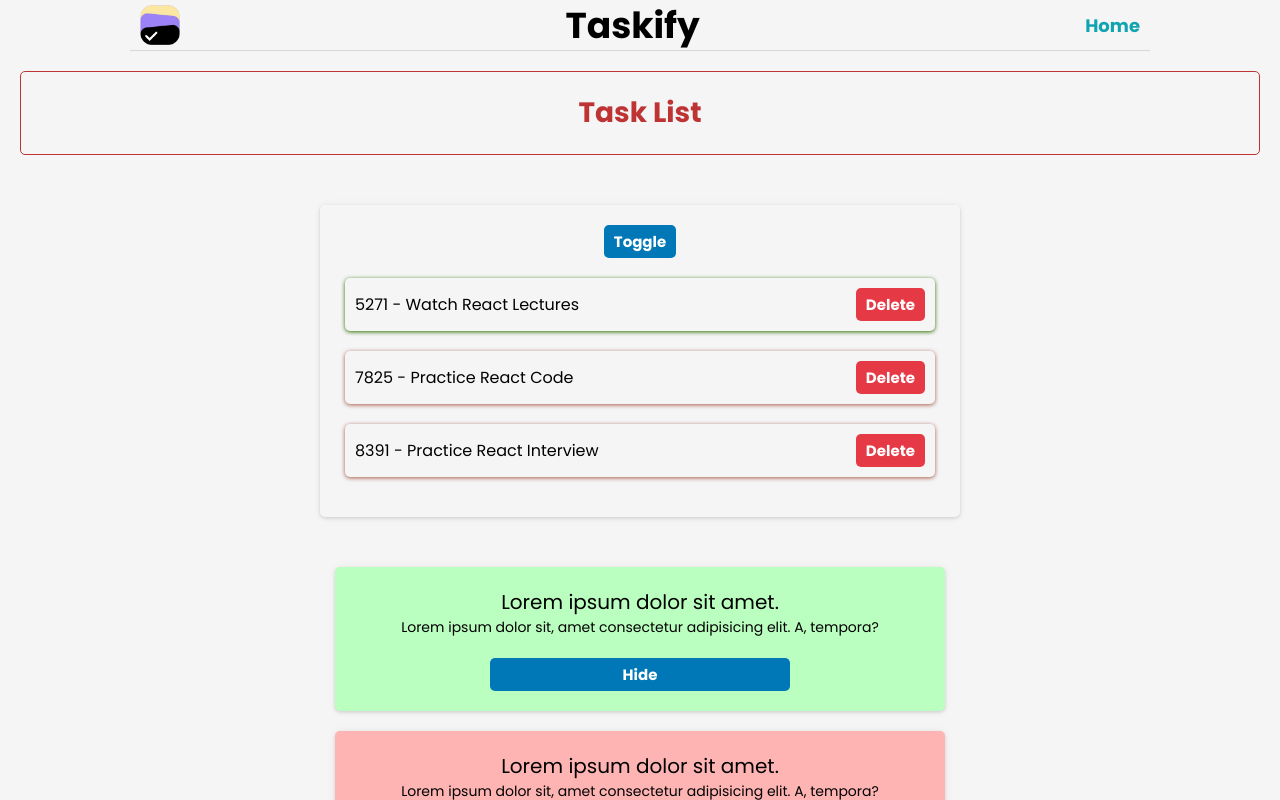
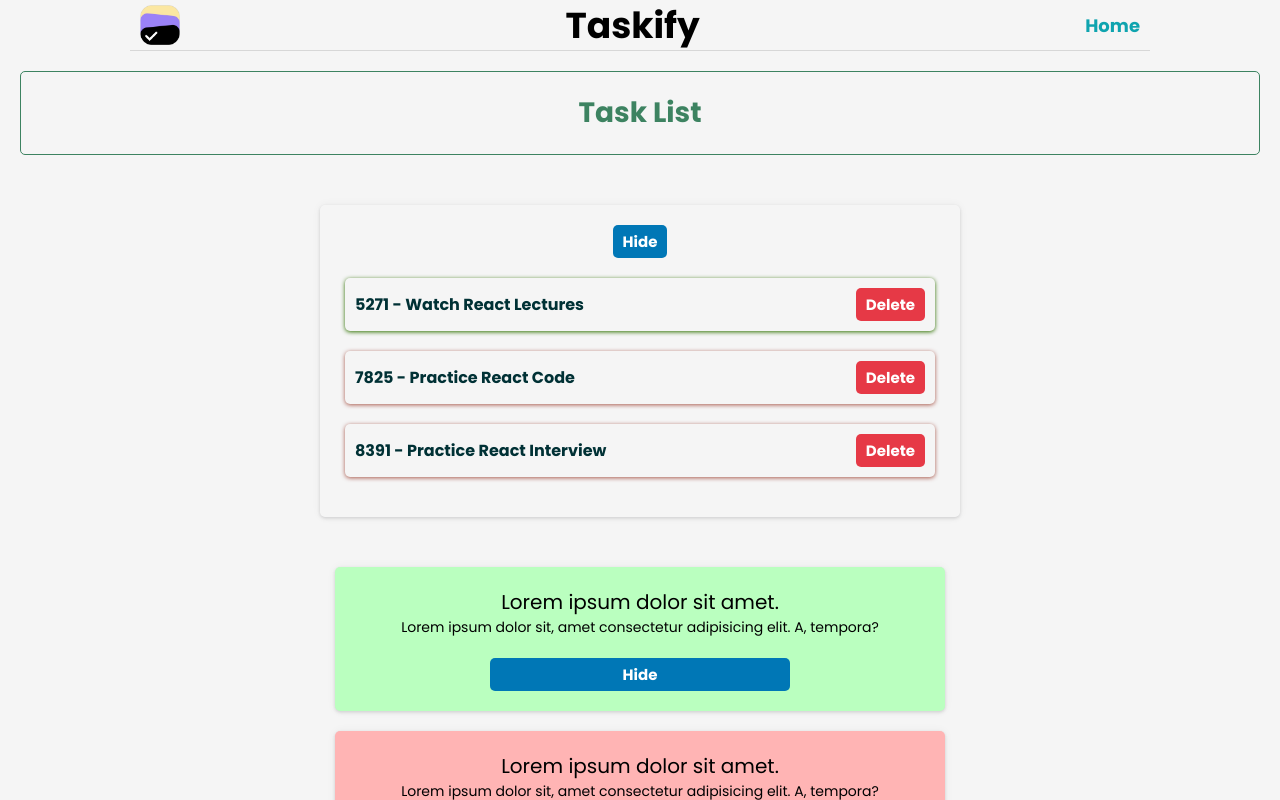
Before and after one commit to imkool47/Taskify, a React (Vite) app: page / in a window 1280 px wide. Shown: the top 800 px of the page. Built offline with nearby package versions, Linux system fonts and the light colour scheme.

Commit message:
Refactor TaskCard component to use CSS modules for styling

```diff
--- a/src/components/TaskCard.jsx
+++ b/src/components/TaskCard.jsx
@@ -1,9 +1,10 @@
 import "./TaskCard.css";
+import styles from "./TaskCard.module.css"
 
-export const TaskCard = ( {task, handleDelete} ) => {
+export const TaskCard = ({ task, handleDelete }) => {
   return (
     <li className={`taskcard ${task.completed ? "completed" : "incomplete"}`}>
-                <span>{task.id} - {task.name}</span>
+                <span className={styles.title}>{task.id} - {task.name}</span>
                 <button onClick={() => handleDelete(task.id)}  className='delete'>Delete</button>
             {/* <button>Mark as {task.completed ? "incomplete" : "complete"}</button> */}
     </li>
--- /dev/null
+++ b/src/components/TaskCard.module.css
@@ -0,0 +1,8 @@
+.title {
+  /* background-color: blue; */
+  color: #003135;
+  font-size: 16px;
+  font-weight: bold;
+  margin: 0;
+  padding: 0;
+}
--- a/src/components/TaskList.jsx
+++ b/src/components/TaskList.jsx
@@ -12,8 +12,9 @@ export const TaskList = () => {
   const [show, setShow] = useState(true);
 
   const styles = {
-    color: "#be3434",
+    color: show ? "#3D8361" : "#be3434",
     border: "1px solid #be3434",
+    borderColor: show ? "#3D8361" : "#be3434",
     borderRadius: "5px",
     fontSize: "28px",
     padding: "20px"
@@ -27,9 +28,7 @@ export const TaskList = () => {
     <div className="tasklist">
       <h1 style={styles}>Task List</h1>
       <ul>
-        <button className="trigger" onClick={() => setShow(!show)}>
-          Toggle
-        </button>
+        <button className="trigger" onClick={() => setShow(!show)}>{ show ? "Hide" : "Show"}</button>
         {show &&
           task.map((task) => (
             <TaskCard key={task.id} task={task} handleDelete={handleDelete} />
```
